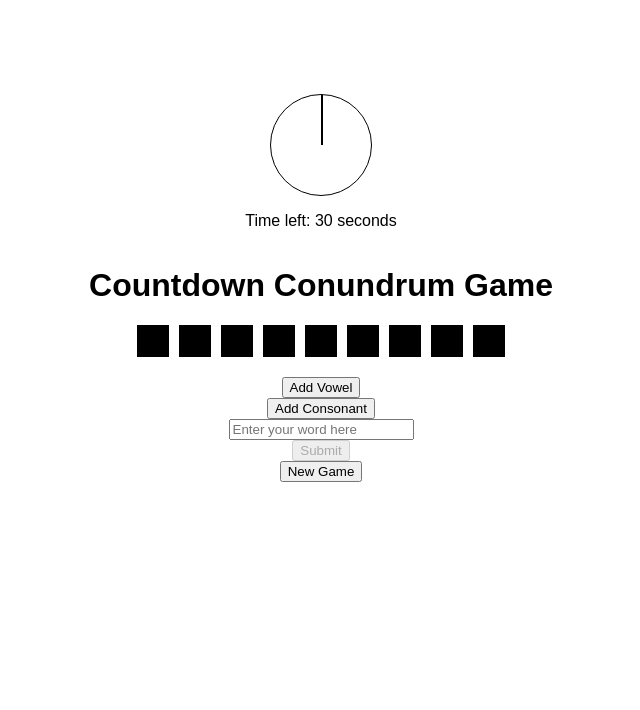
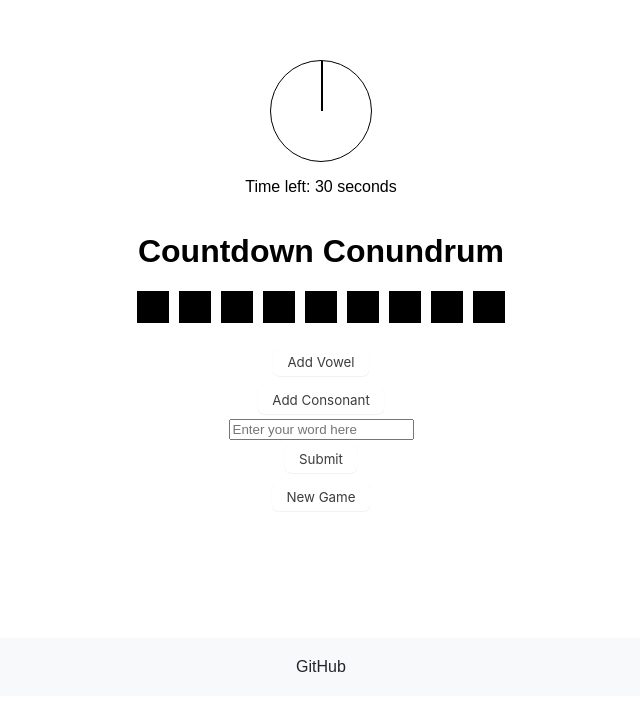
Before and after one commit to KnowsCount/countdown-conundrum, a Next.js app: page / in a window 1280 px wide. Shown: the part 104-814 px from the top of the page, without its empty margins (319-959 px from the left). Built offline with nearby package versions, Linux system fonts and the light colour scheme; no server answers.

Commit message:
feat: style

```diff
--- /dev/null
+++ b/components/Footer.tsx
@@ -0,0 +1,38 @@
+import React from 'react';
+import styled from 'styled-components';
+
+const FooterContainer = styled.footer`
+  background-color: #f8f9fa;
+  color: #212529;
+  text-align: center;
+  padding-top: 20px;
+  padding-bottom: 20px;
+  position: fixed;
+  left: 0;
+  bottom: 0;
+  width: 100%;
+`;
+
+const SocialLinks = styled.div`
+  a {
+    margin: 0 10px;
+    color: #212529;
+    text-decoration: none;
+
+    &:hover {
+      color: #007bff;
+    }
+  }
+`;
+
+const Footer: React.FC = () => {
+  return (
+    <FooterContainer>
+      <SocialLinks>
+        <a href="https://github.com/knowscount" target="_blank" rel="noopener noreferrer">GitHub</a>
+      </SocialLinks>
+    </FooterContainer>
+  );
+}
+
+export default Footer;
--- a/pages/_document.tsx
+++ b/pages/_document.tsx
@@ -3,6 +3,7 @@ import { Html, Head, Main, NextScript } from "next/document";
 export default function Document() {
   return (
     <Html lang="en">
+      <title>Countdown Conundrum</title>
       <Head />
       <body>
         <Main />
--- a/pages/index.tsx
+++ b/pages/index.tsx
@@ -1,34 +1,7 @@
 import React, { useState, useEffect } from 'react';
-import styled from 'styled-components';
+import { MainContainer, LetterBoxes, LetterBox, ButtonWrapper, Button } from '@/styles';
 import Clock from '@/components/Clock';
-
-const MainContainer = styled.div`
-    display: flex;
-    flex-direction: column;
-    align-items: center;
-    justify-content: center;
-    font-family: sans-serif;
-    height: 100vh;
-`;
-
-const LetterBoxes = styled.div`
-    display: flex;
-    justify-content: center;
-    margin-bottom: 20px;
-`;
-
-const LetterBox = styled.div`
-    width: 30px;
-    height: 30px;
-    margin: 0 5px;
-    background-color: black;
-    color: white;
-    display: flex;
-    justify-content: center;
-    align-items: center;
-    font-size: 20px;
-    border: 1px solid transparent;
-`;
+import Footer from "@/components/Footer";
 
 const IndexPage: React.FC = () => {
     const [wordList, setWordList] = useState<string[]>([]);
@@ -163,7 +136,7 @@ const IndexPage: React.FC = () => {
       <MainContainer>
         <Clock timeLeft={timeLeft} />
         <p>Time left: {timeLeft} seconds</p>
-        <h1>Countdown Conundrum Game</h1>
+        <h1>Countdown Conundrum</h1>
         <LetterBoxes>
             {Array(9).fill('').map((_, i) => (
                 <LetterBox key={i}>
@@ -171,12 +144,13 @@ const IndexPage: React.FC = () => {
                 </LetterBox>
             ))}
         </LetterBoxes>
-        <button onClick={() => addLetter('vowel')}>Add Vowel</button>
-        <button onClick={() => addLetter('consonant')}>Add Consonant</button>
+        <ButtonWrapper><Button onClick={() => addLetter('vowel')}>Add Vowel</Button></ButtonWrapper>
+        <ButtonWrapper><Button onClick={() => addLetter('consonant')}>Add Consonant</Button></ButtonWrapper>
         <input type="text" value={inputWord} onChange={e => setInputWord(e.target.value)} placeholder="Enter your word here" />
-        <button onClick={checkWord} disabled={letters.length < 9}>Submit</button>
-        <button onClick={playGame}>New Game</button>
+        <ButtonWrapper><Button onClick={checkWord} disabled={letters.length < 9}>Submit</Button></ButtonWrapper>
+        <ButtonWrapper><Button onClick={playGame}>New Game</Button></ButtonWrapper>
         <p>{message}</p>
+        <Footer />
       </MainContainer>
     );
 };
--- /dev/null
+++ b/styles/index.tsx
@@ -0,0 +1,54 @@
+import styled from "styled-components";
+
+export const MainContainer = styled.div`
+    display: flex;
+    flex-direction: column;
+    align-items: center;
+    justify-content: center;
+    font-family: sans-serif;
+    height: 100vh;
+`;
+
+export const LetterBoxes = styled.div`
+    display: flex;
+    justify-content: center;
+    margin-bottom: 20px;
+`;
+
+export const LetterBox = styled.div`
+    width: 30px;
+    height: 30px;
+    margin: 0 5px;
+    background-color: black;
+    color: white;
+    display: flex;
+    justify-content: center;
+    align-items: center;
+    font-size: 20px;
+    border: 1px solid transparent;
+`;
+
+export const ButtonWrapper = styled.div`
+    margin: 5px;
+`
+
+export const Button = styled.button`
+    display: flex;
+    flex-direction: column;
+    align-items: center;
+    padding: 6px 14px;
+    font-family: -apple-system, BlinkMacSystemFont, 'Roboto', sans-serif;
+    border-radius: 6px;
+    color: #3D3D3D;
+    background: #fff;
+    border: none;
+    box-shadow: 0px 0.5px 1px rgba(0, 0, 0, 0.1);
+    user-select: none;
+    -webkit-user-select: none;
+    touch-action: manipulation;
+
+    :focus {
+        box-shadow: 0px 0.5px 1px rgba(0, 0, 0, 0.1), 0px 0px 0px 3.5px rgba(58, 108, 217, 0.5);
+        outline: 0;
+    }
+`
```
Also changed, not shown: styles/Home.module.css (added). Lines whose indentation alone changed are shown as unchanged.
